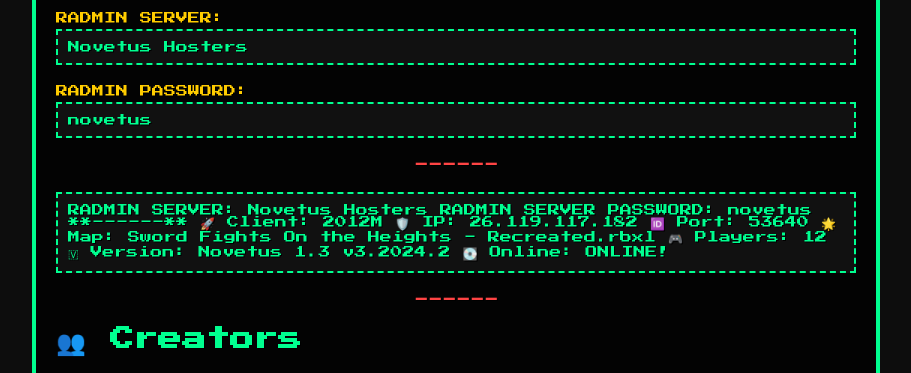
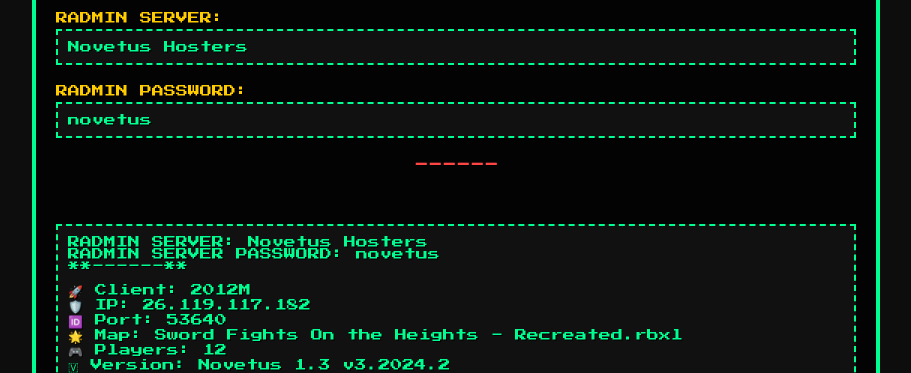
Before and after one commit to xyzprogramador/xyzprogramador.github.io, a plain HTML site: page index.html in a window 1280 px wide. Shown: the part 425-798 px from the top of the page, without its empty margins (184-1095 px from the left). Drawn offline with Linux system fonts and the light colour scheme.

Commit message:
Update index.html

```diff
--- a/index.html
+++ b/index.html
@@ -99,19 +99,19 @@
     </div>
 
     <div class="divider"><b>------</b></div>
-
+<br><br>
     <div class="section">
       <div class="value">
-       RADMIN SERVER: Novetus Hosters
-RADMIN SERVER PASSWORD: novetus
-**------**
-🚀 Client: 2012M
-🛡️ IP: 26.119.117.182
-🆔 Port: 53640
-🌟 Map: Sword Fights On the Heights - Recreated.rbxl
-🎮 Players: 12
-🇻 Version: Novetus 1.3 v3.2024.2
-💽 Online: ONLINE!
+       RADMIN SERVER: Novetus Hosters<br>
+RADMIN SERVER PASSWORD: novetus<br>
+**------**<br><br>
+🚀 Client: 2012M<br>
+🛡️ IP: 26.119.117.182<br>
+🆔 Port: 53640<br>
+🌟 Map: Sword Fights On the Heights - Recreated.rbxl<br>
+🎮 Players: 12<br>
+🇻 Version: Novetus 1.3 v3.2024.2<br>
+💽 Online: ONLINE!<br><br>
       </div>
     </div>
 
```
